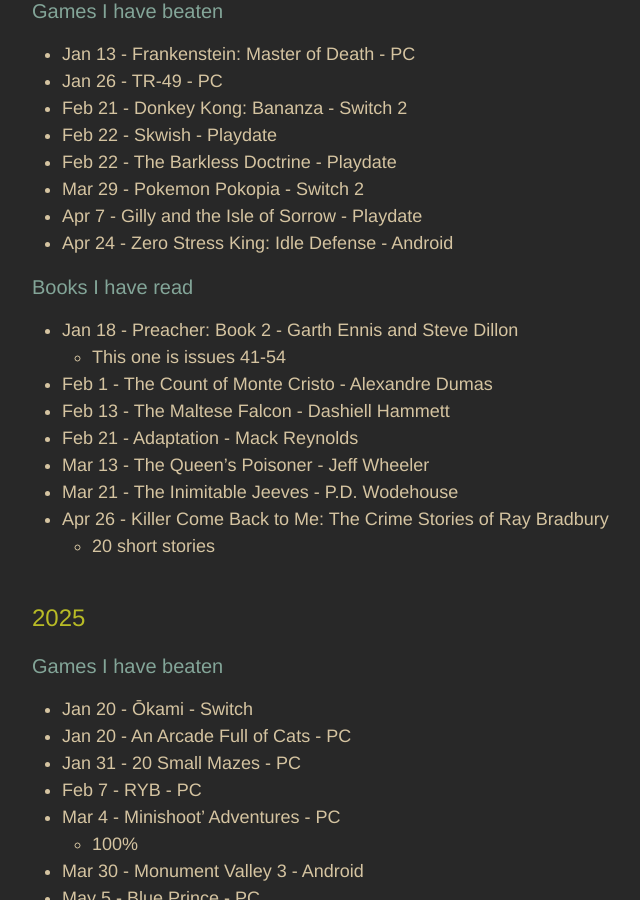
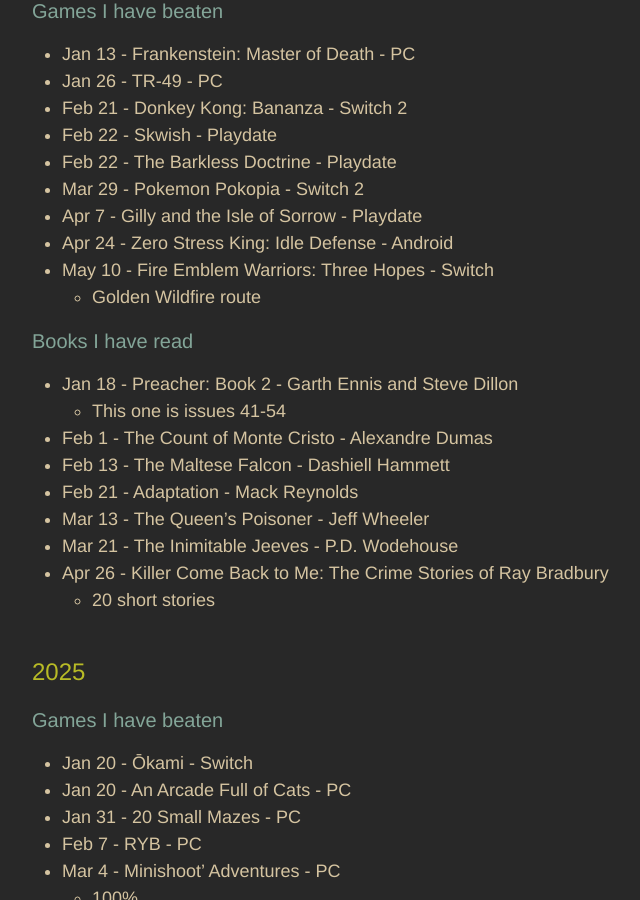
Before and after one commit to adkinsrs/sadkins_site, a Jekyll site: the page built from misc.md, in a window 1280 px wide and 900 px high, scrolled down 572 px. Shown: the whole window, without its empty margins (238-878 px from the left). Built offline with Jekyll 4.4.1, drawn with Linux system fonts in a browser that asks for light colours.

Commit message:
beat a game

```diff
--- a/misc.md
+++ b/misc.md
@@ -28,6 +28,8 @@
 * Mar 29 - Pokemon Pokopia - Switch 2
 * Apr 7 - Gilly and the Isle of Sorrow - Playdate
 * Apr 24 - Zero Stress King: Idle Defense - Android
+* May 10 - Fire Emblem Warriors: Three Hopes - Switch
+  * Golden Wildfire route
 
 ### Books I have read
 
```
